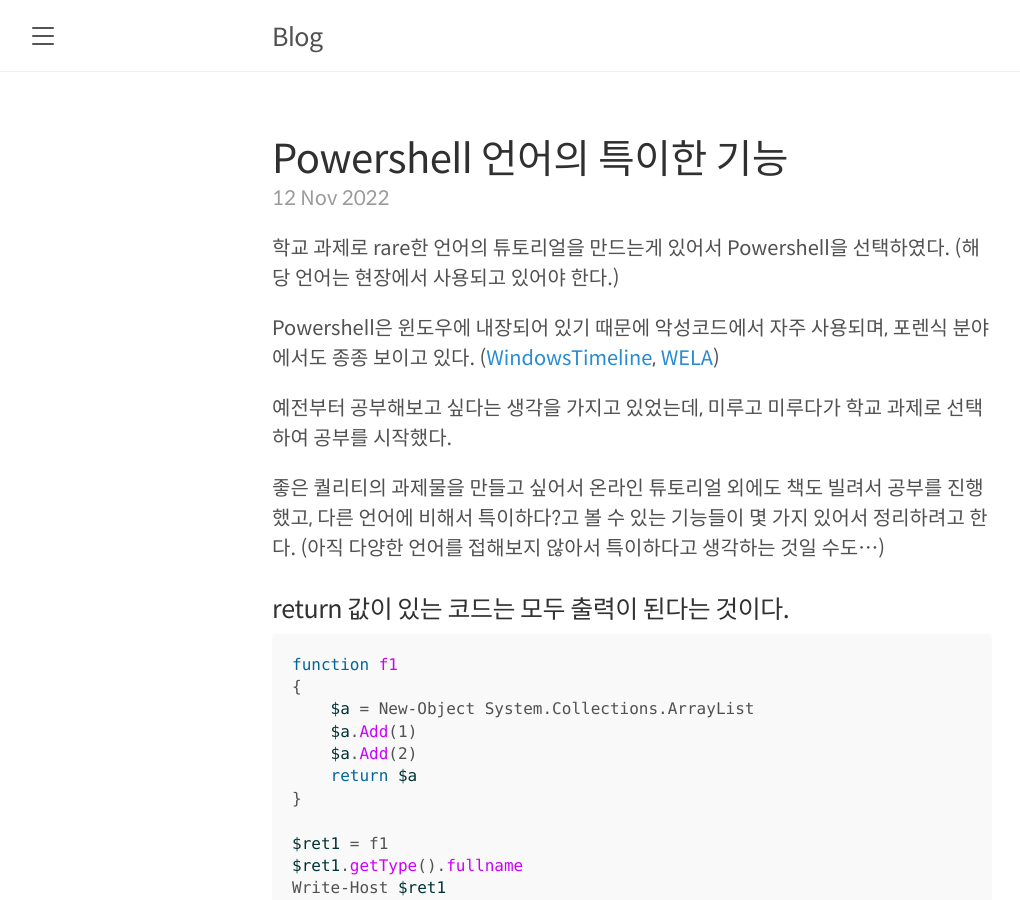
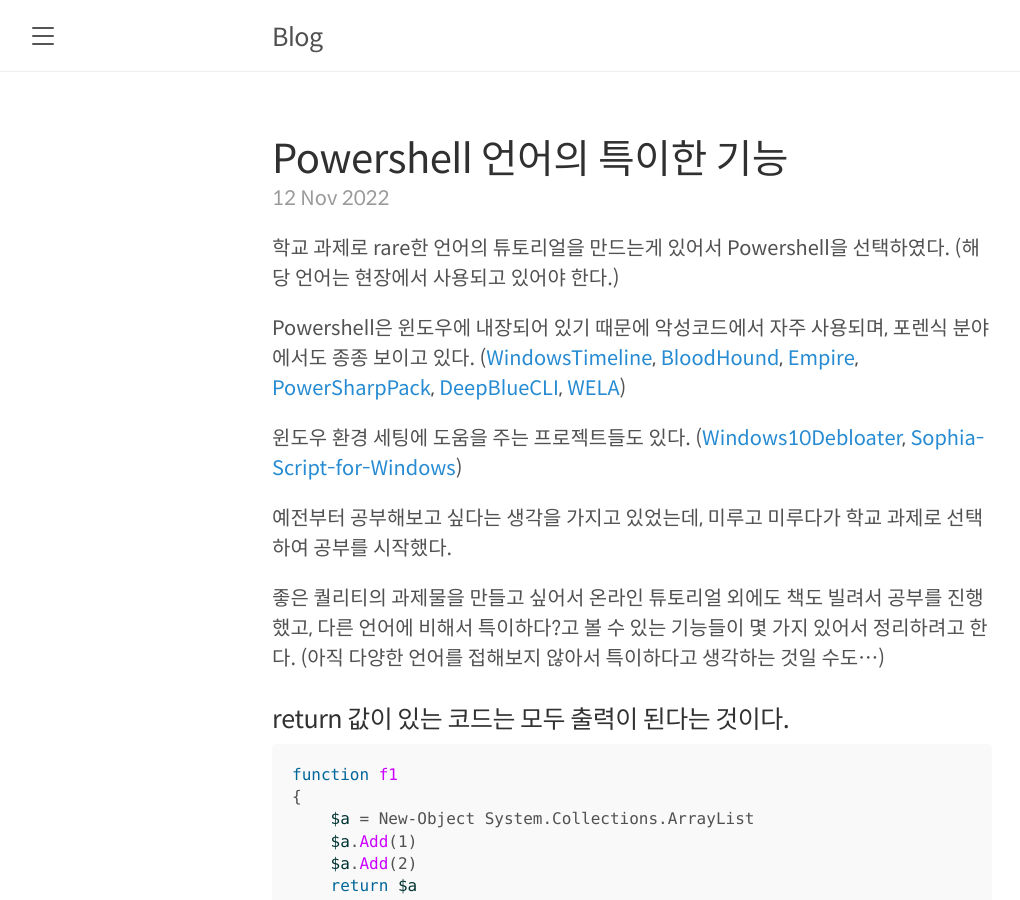
Before and after one commit to hyuunnn/hyuunnn.github.io, a Jekyll site: the page built from _posts/2022-11-12-powershell-feature.md, in a window 1280 px wide and 900 px high. Shown: the whole window, without its empty margins (8-1028 px from the left). Built offline with Jekyll 4.4.1, drawn with Linux system fonts in a browser that asks for light colours; some of the changed text lies outside the part shown.

Commit message:
Update 2022-11-12-powershell-feature.md

```diff
--- a/_posts/2022-11-12-powershell-feature.md
+++ b/_posts/2022-11-12-powershell-feature.md
@@ -8,7 +8,9 @@
 
 학교 과제로 rare한 언어의 튜토리얼을 만드는게 있어서 Powershell을 선택하였다. (해당 언어는 현장에서 사용되고 있어야 한다.)
 
-Powershell은 윈도우에 내장되어 있기 때문에 악성코드에서 자주 사용되며, 포렌식 분야에서도 종종 보이고 있다. (<a href="https://github.com/kacos2000/WindowsTimeline">WindowsTimeline</a>, <a href="https://github.com/Yamato-Security/WELA">WELA</a>)
+Powershell은 윈도우에 내장되어 있기 때문에 악성코드에서 자주 사용되며, 포렌식 분야에서도 종종 보이고 있다. (<a href="https://github.com/kacos2000/WindowsTimeline">WindowsTimeline</a>, <a href="https://github.com/BloodHoundAD/BloodHound">BloodHound</a>, <a href="https://github.com/BC-SECURITY/Empire">Empire</a>, <a href="https://github.com/S3cur3Th1sSh1t/PowerSharpPack">PowerSharpPack</a>, <a href="https://github.com/sans-blue-team/DeepBlueCLI">DeepBlueCLI</a>, <a href="https://github.com/Yamato-Security/WELA">WELA</a>)
+
+윈도우 환경 세팅에 도움을 주는 프로젝트들도 있다. (<a href="https://github.com/Sycnex/Windows10Debloater">Windows10Debloater</a>, <a href="https://github.com/farag2/Sophia-Script-for-Windows">Sophia-Script-for-Windows</a>)
 
 예전부터 공부해보고 싶다는 생각을 가지고 있었는데, 미루고 미루다가 학교 과제로 선택하여 공부를 시작했다.
 
@@ -176,3 +178,5 @@
 사용자만의 json, xml 파일을 활용하여 자동화하는 프로그램이 있으면 좋겠다는 생각이 들었다.
 
 방학 때 CUI, GUI로 만들어보면 어떨까 생각을 가지고 있다.
+
+도구 결과 시각화할 때 볼만한 글이다. (<a href="https://evotec.xyz/easy-way-to-create-diagrams-using-powershell-and-pswritehtml/">easy way to create diagrams using powershell and pswritehtml</a>)
```
